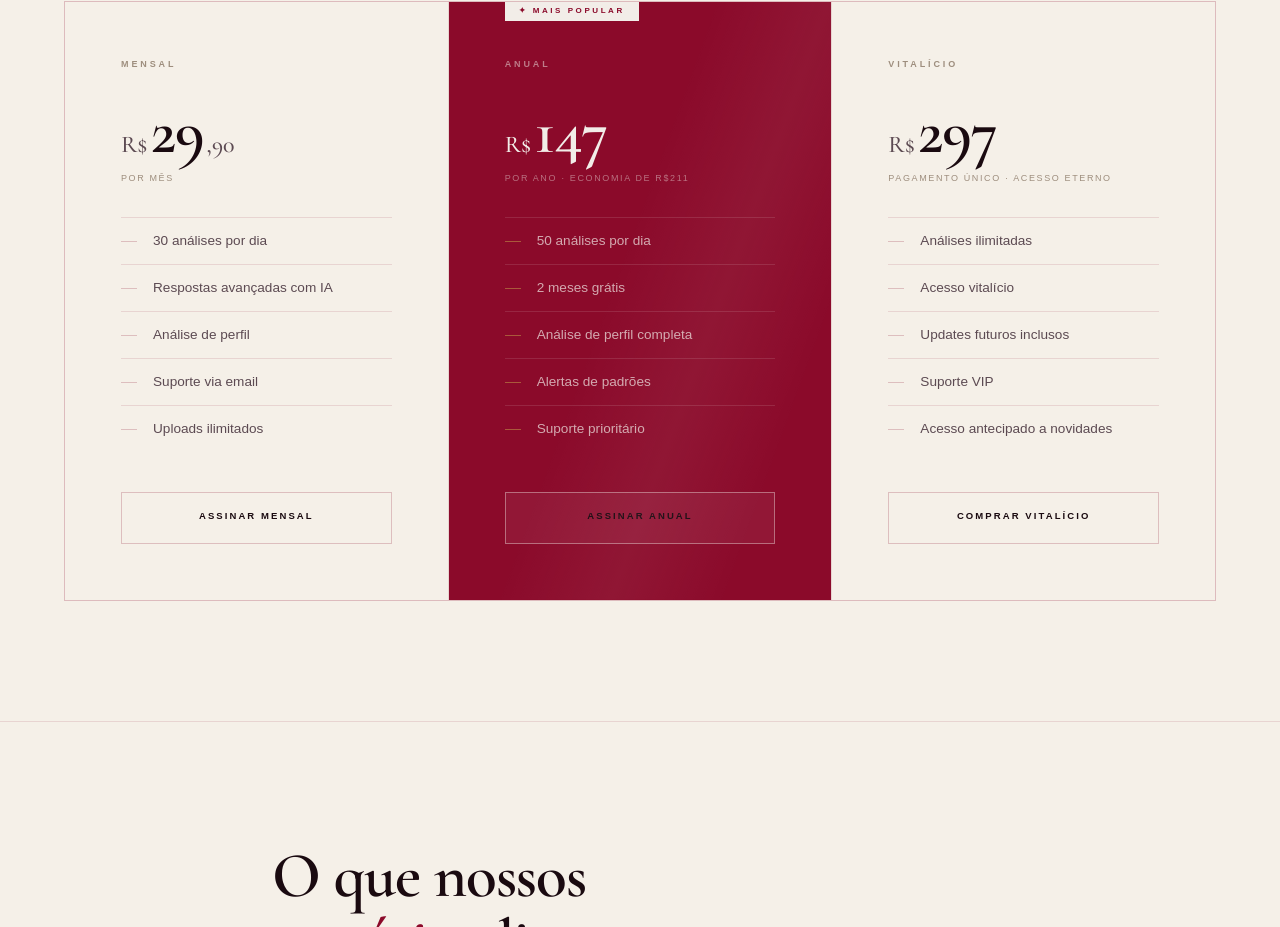
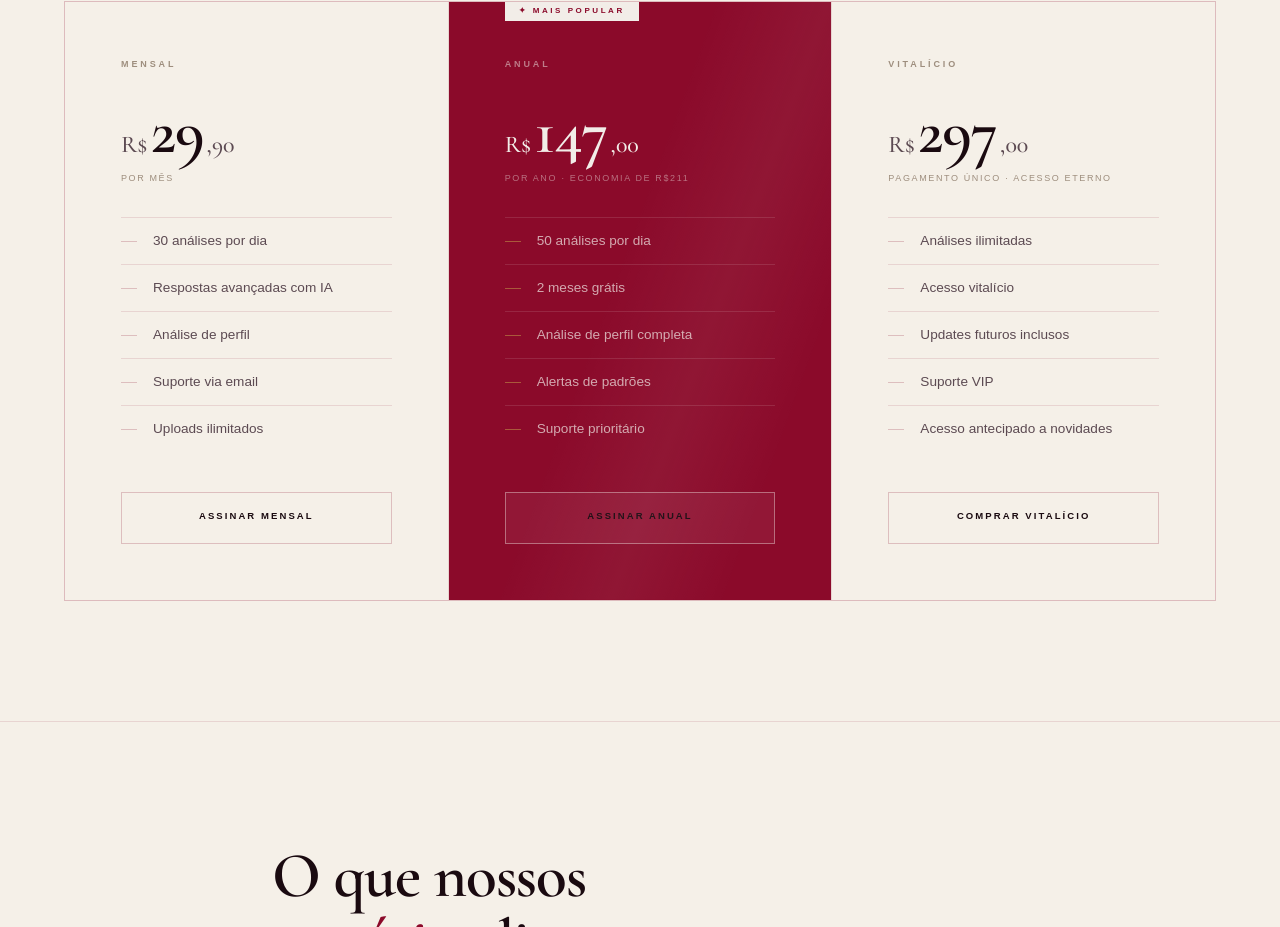
Before and after one commit to ER1Ck001/Flert-IA, a Next.js app in the folder flert-fixed/: page / in a window 1280 px wide. Shown: the part 3834-4761 px from the top of the page. Built offline with nearby package versions, Linux system fonts and the light colour scheme; a web font is replaced by a local one.

Commit message:
fix: format prices to 147,00 and 297,00

```diff
--- a/flert-fixed/src/app/(dashboard)/pricing/page.tsx
+++ b/flert-fixed/src/app/(dashboard)/pricing/page.tsx
@@ -41,7 +41,7 @@ const plans: Plan[] = [
   {
     id: "annual",
     name: "Anual",
-    price: "R$ 147",
+    price: "R$ 147,00",
     period: "/ano",
     description: "Economia de R$ 211/ano",
     features: [
@@ -59,7 +59,7 @@ const plans: Plan[] = [
   {
     id: "lifetime",
     name: "Vitalício",
-    price: "R$ 297",
+    price: "R$ 297,00",
     period: "pagamento único",
     description: "Acesso para sempre",
     features: [
--- a/flert-fixed/src/app/page.tsx
+++ b/flert-fixed/src/app/page.tsx
@@ -406,6 +406,7 @@ export default function HomePage() {
                   <div className="p-pc-price">
                     <span className="p-pc-currency">R$</span>
                     <span className="p-pc-amt">147</span>
+                    <span className="p-pc-dec">,00</span>
                   </div>
                   <p className="p-pc-per">por ano · economia de R$211</p>
                   <ul className="p-pc-f">
@@ -422,6 +423,7 @@ export default function HomePage() {
                   <div className="p-pc-price">
                     <span className="p-pc-currency">R$</span>
                     <span className="p-pc-amt">297</span>
+                    <span className="p-pc-dec">,00</span>
                   </div>
                   <p className="p-pc-per">pagamento único · acesso eterno</p>
                   <ul className="p-pc-f">
```
